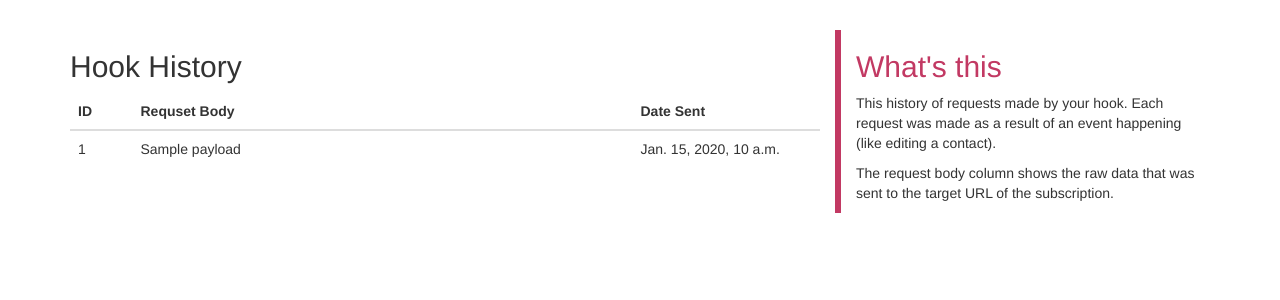
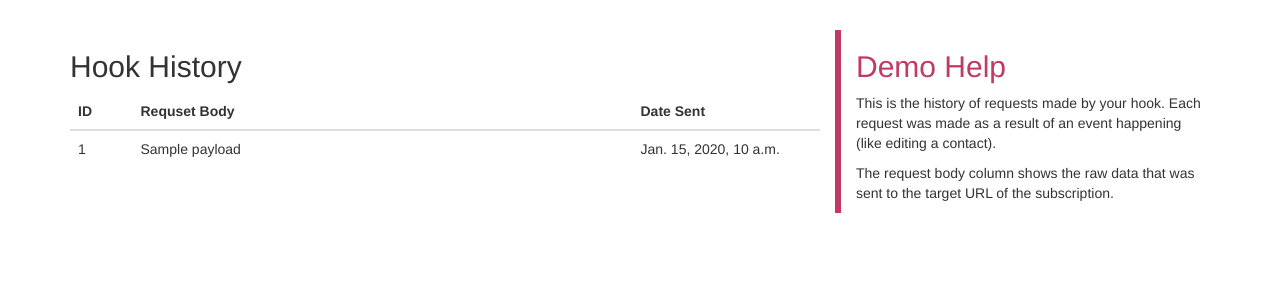
Before and after one commit to zapier/resthookdemo, a Django app: template resthookdemo/hooks/templates/history.html in a window 1280 px wide. Shown: the part 82-382 px from the top of the page. Run offline with Django 3.2, Linux system fonts and the light colour scheme; the template is opened without the code that fills it: most values are stand-ins (such as "Sample title", 1, 10 or a date in 2020).

Commit message:
Copy tweaks

```diff
--- a/resthookdemo/crm/templates/edit_contact.html
+++ b/resthookdemo/crm/templates/edit_contact.html
@@ -16,7 +16,7 @@
       </form>
     </div>
     <div class="col-md-4 what-is">
-      <h2>What's this</h2>
+      <h2>Demo Help</h2>
       <p>{{ contact|yesno:"Editing,Creating" }} a contact will cause the corresponding hook to be triggered. If you haven't setup a subscription yet:</p>
       <ol>
         <li><a href={% url "create_hook" %}>Create a subscription</a></li>
--- a/resthookdemo/crm/templates/edit_deal.html
+++ b/resthookdemo/crm/templates/edit_deal.html
@@ -16,7 +16,7 @@
       </form>
     </div>
     <div class="col-md-4 what-is">
-      <h2>What's this</h2>
+      <h2>Demo Help</h2>
       <p>{{ deal|yesno:"Editing,Creating" }} a deal will cause the corresponding hook to be triggered. If you haven't setup a subscription yet:</p>
       <ol>
         <li><a href={% url "create_hook" %}>Create a subscription</a></li>
--- a/resthookdemo/hooks/templates/edit.html
+++ b/resthookdemo/hooks/templates/edit.html
@@ -16,7 +16,7 @@
       </form>
     </div>
     <div class="col-md-4 what-is">
-      <h2>What's this</h2>
+      <h2>Demo Help</h2>
       <p>Creating a subscription to an event means we'll make a POST request to the target URL every time the event happens.</p>
       <p>The request will contain details on which event fired, the data that changed, and the subscription that is responsible for the request.</p>
       <p>To get started quickly, you can setup a bin at <a href="http://requestb.in/">RequestBin</a> to catch your requests.</p>
--- a/resthookdemo/hooks/templates/history.html
+++ b/resthookdemo/hooks/templates/history.html
@@ -28,8 +28,8 @@
       </table>
     </div>
     <div class="col-md-4 what-is">
-      <h2>What's this</h2>
-      <p>This history of requests made by your {{ hook|yesno:"hook,hooks" }}. Each request was made as a result of an event happening (like editing a contact).</p>
+      <h2>Demo Help</h2>
+      <p>This is the history of requests made by your {{ hook|yesno:"hook,hooks" }}. Each request was made as a result of an event happening (like editing a contact).</p>
       <p>The request body column shows the raw data that was sent to the target URL of the subscription.</p>
     </div>
   </div>
```
